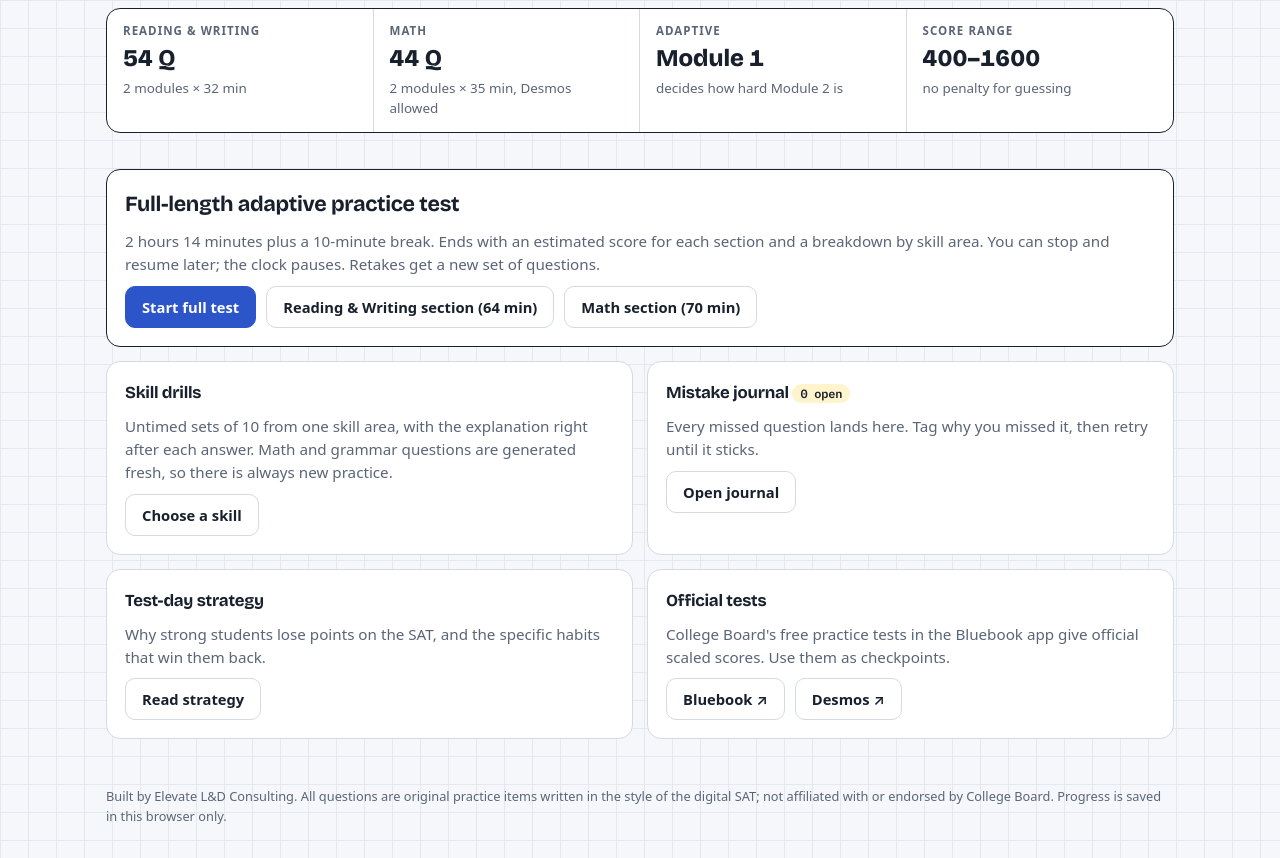
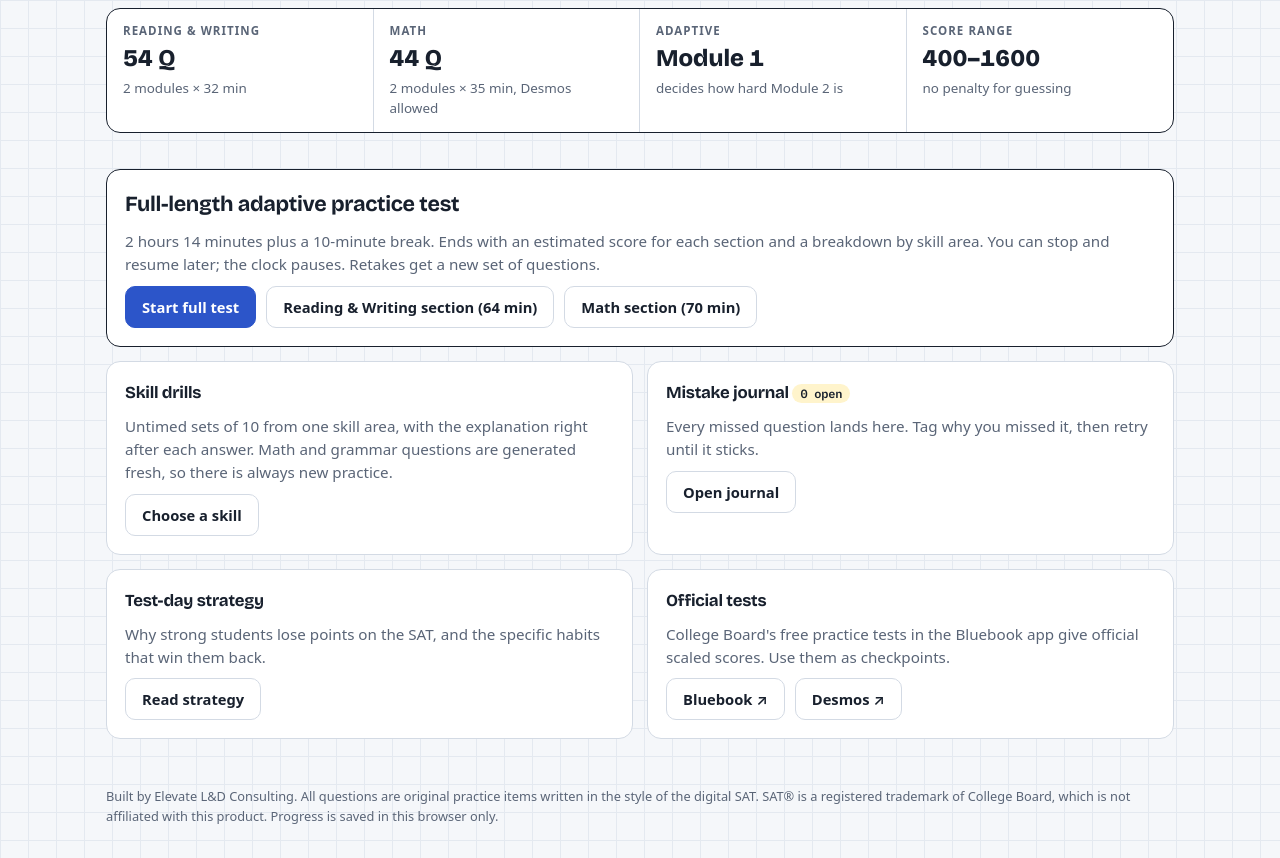
Before and after one commit to elevate-ld/SAT-prep, a plain HTML site: page index.html in a window 1280 px wide. Shown: the part 336-1194 px from the top of the page. Drawn offline with nearby package versions, Linux system fonts and the light colour scheme.

Commit message:
Add files via upload

```diff
--- a/index.html
+++ b/index.html
@@ -190,7 +190,7 @@ a{color:var(--accent)}
   </nav>
 </div></header>
 <main id="app"></main>
-<footer>Built by Elevate L&amp;D Consulting. All questions are original practice items written in the style of the digital SAT; not affiliated with or endorsed by College Board. Progress is saved in this browser only.</footer>
+<footer>Built by Elevate L&amp;D Consulting. All questions are original practice items written in the style of the digital SAT. SAT® is a registered trademark of College Board, which is not affiliated with this product. Progress is saved in this browser only.</footer>
 
 <script>
 const WIC = `Which choice completes the text with the most logical and precise word or phrase?`;
```
